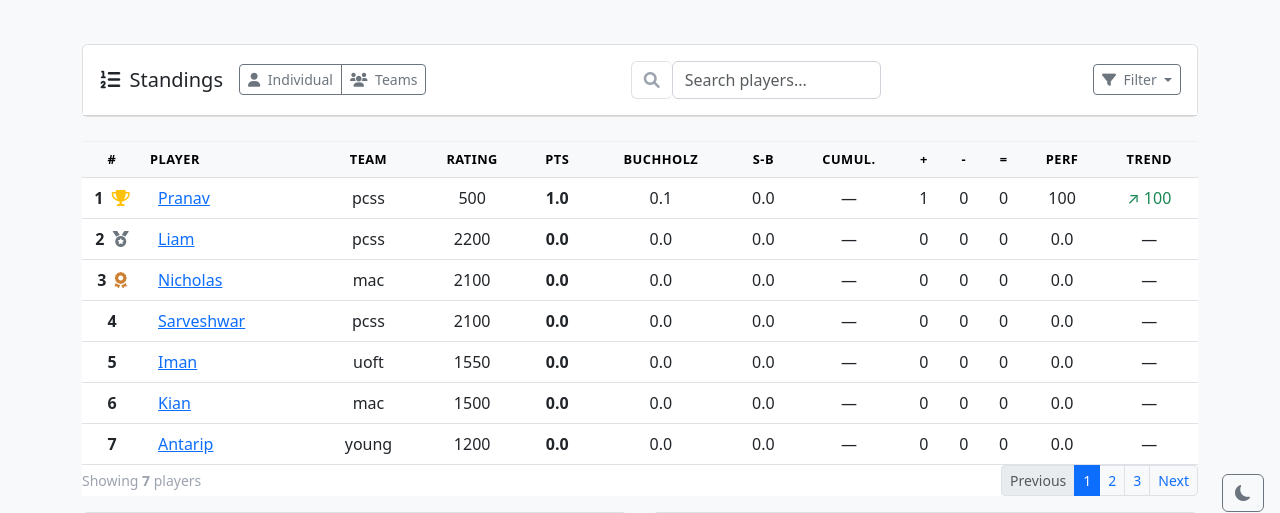
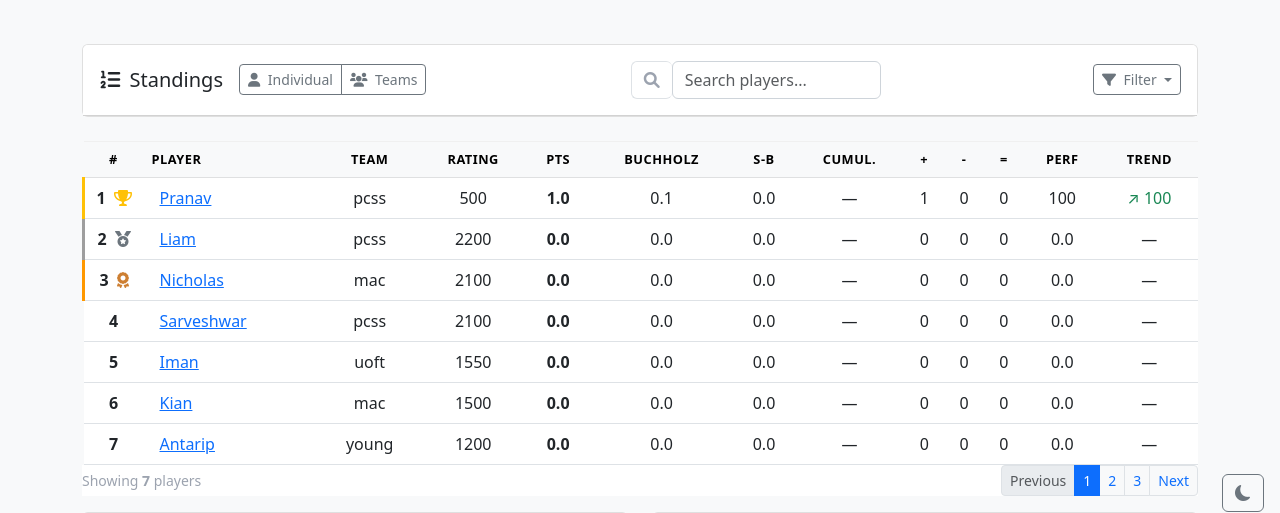
Before and after one commit to SarveshwarSenthilKumar/ChessPairings, a Flask app: page /tournament/26/standings in a window 1280 px wide. Shown: the part 272-785 px from the top of the page. Run offline with Flask 3, Linux system fonts and the light colour scheme; the visitor is signed in with stand-in values (Sample User, id 1); data comes from the database, SQL or seed files in the repository; both versions use the stored data as it was after the commit; some libraries are stand-ins or nearby versions.

Commit message:
Added colors to podium for most standings

```diff
--- a/ideas.txt
+++ b/ideas.txt
@@ -1,5 +1,3 @@
-
-add podium colors for light mode
 
 get rid of export results button in tournament actions
 
@@ -34,3 +32,5 @@ add categories for tournaments
 allow users to highlight different tournaments
 
 add a profile page and add stats
+
+go through everything and update database scheme, delete unnecessary files
--- a/templates/tournament/standings.html
+++ b/templates/tournament/standings.html
@@ -4,6 +4,44 @@
 
 {% block extra_css %}
 <style>
+    /* Top three standings styling */
+    .first-place {
+        background: linear-gradient(135deg, rgba(255, 193, 7, 0.2) 0%, rgba(255, 221, 0, 0.25) 100%) !important;
+        position: relative;
+        --text-color: #212529;
+        border-left: 3px solid #ffc107 !important;
+    }
+
+    .second-place {
+        background: linear-gradient(135deg, rgba(158, 158, 158, 0.15) 0%, rgba(189, 189, 189, 0.15) 100%) !important;
+        position: relative;
+        --text-color: #212529;
+        border-left: 3px solid #9e9e9e !important;
+    }
+
+    .third-place {
+        background: linear-gradient(135deg, rgba(255, 152, 0, 0.15) 0%, rgba(255, 171, 64, 0.2) 100%) !important;
+        position: relative;
+        --text-color: #212529;
+        border-left: 3px solid #ff9800 !important;
+    }
+
+    /* Dark mode adjustments */
+    [data-bs-theme="dark"] .first-place {
+        background: linear-gradient(135deg, rgba(255, 215, 0, 0.25) 0%, rgba(218, 165, 32, 0.25) 100%) !important;
+        --text-color: #f8f9fa;
+    }
+
+    [data-bs-theme="dark"] .second-place {
+        background: linear-gradient(135deg, rgba(192, 192, 192, 0.2) 0%, rgba(160, 160, 160, 0.2) 100%) !important;
+        --text-color: #f8f9fa;
+    }
+
+    [data-bs-theme="dark"] .third-place {
+        background: linear-gradient(135deg, rgba(205, 127, 50, 0.25) 0%, rgba(139, 69, 19, 0.25) 100%) !important;
+        --text-color: #f8f9fa;
+    }
+
     .player-removed {
         background-color: #fff0f0 !important;  /* Light red background */
         position: relative;
@@ -222,7 +260,7 @@
                 </thead>
                 <tbody id="standingsTable">
                     {% for item in standings %}
-                    <tr class="{% if tournament.prize_winners is defined and loop.index <= tournament.prize_winners and tournament.prize_winners > 0 %}table-warning{% endif %} {% if item.status == 'withdrawn' %}player-removed{% endif %}" {% if item.status == 'withdrawn' %}title="Player has been removed from the tournament"{% endif %}>
+                    <tr class="{% if loop.index == 1 %}first-place{% elif loop.index == 2 %}second-place{% elif loop.index == 3 %}third-place{% endif %} {% if tournament.prize_winners is defined and loop.index <= tournament.prize_winners and tournament.prize_winners > 0 and loop.index > 3 %}table-warning{% endif %} {% if item.status == 'withdrawn' %}player-removed{% endif %}" {% if item.status == 'withdrawn' %}title="Player has been removed from the tournament"{% endif %}>
                         <td class="text-center fw-bold">
                             {{ loop.index }}
                             {% if loop.index == 1 %}
```
Also changed, not shown: templates/tournament/public_view.html (+39 -1 lines), templates/tournament/view.html (+6 -3 lines), tournament.db.
